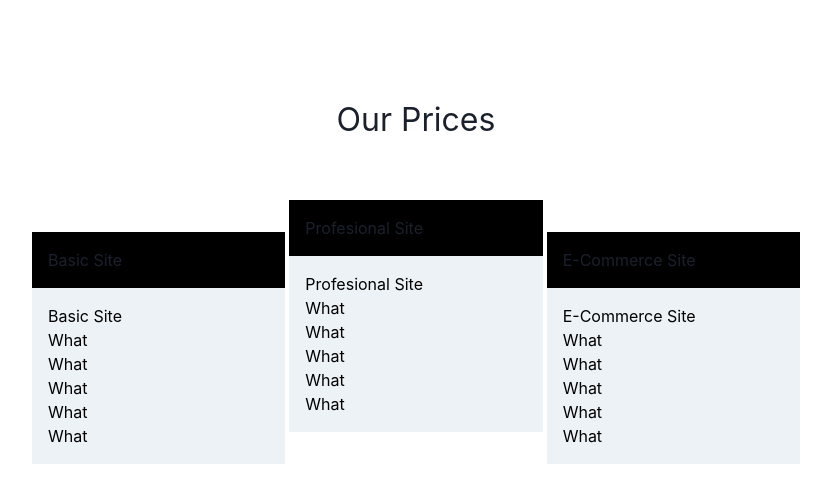
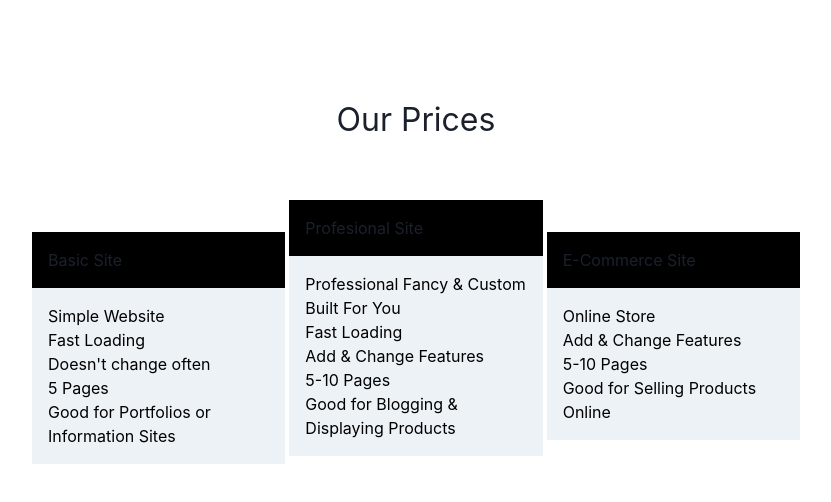
Before and after one commit to rubydevco/rubydev-tempsite, a React (Create React App) app: page /getting-started in a window 1280 px wide. Shown: the top 502 px of the page, without its empty margins (224-1055 px from the left). Built offline with nearby package versions, Linux system fonts and the light colour scheme.

Commit message:
added some points on price block

```diff
--- a/src/components/GettingStarted/PriceBlock.js
+++ b/src/components/GettingStarted/PriceBlock.js
@@ -7,12 +7,11 @@ const PriceBlock = ({ type }) => {
       </Box>
       <Box bg='gray.100' color='black' p={4}>
         <div className='price-block-text'>
-          <p>{type.title}</p>
-          <p>What</p>
-          <p>What</p>
-          <p>What</p>
-          <p>What</p>
-          <p>What</p>
+          <p>{type.point1}</p>
+          <p>{type.point2}</p>
+          <p>{type.point3}</p>
+          <p>{type.point4}</p>
+          <p>{type.point5}</p>
         </div>
       </Box>
     </div>
--- a/src/components/GettingStarted/PriceBlocks.js
+++ b/src/components/GettingStarted/PriceBlocks.js
@@ -4,12 +4,26 @@ import { Center, Grid, GridItem, Box } from '@chakra-ui/react';
 const PriceBlocks = () => {
   const basicSite = {
     title: 'Basic Site',
+    point1: 'Simple Website',
+    point2: 'Fast Loading',
+    point3: "Doesn't change often",
+    point4: '5 Pages',
+    point5: 'Good for Portfolios or Information Sites',
   };
   const professionalSite = {
     title: 'Profesional Site',
+    point1: 'Professional Fancy & Custom Built For You',
+    point2: 'Fast Loading',
+    point3: 'Add & Change Features',
+    point4: '5-10 Pages',
+    point5: 'Good for Blogging & Displaying Products',
   };
   const ecommerceSite = {
     title: 'E-Commerce Site',
+    point1: 'Online Store',
+    point2: 'Add & Change Features',
+    point3: '5-10 Pages',
+    point4: 'Good for Selling Products Online',
   };
   return (
     <div>
```
